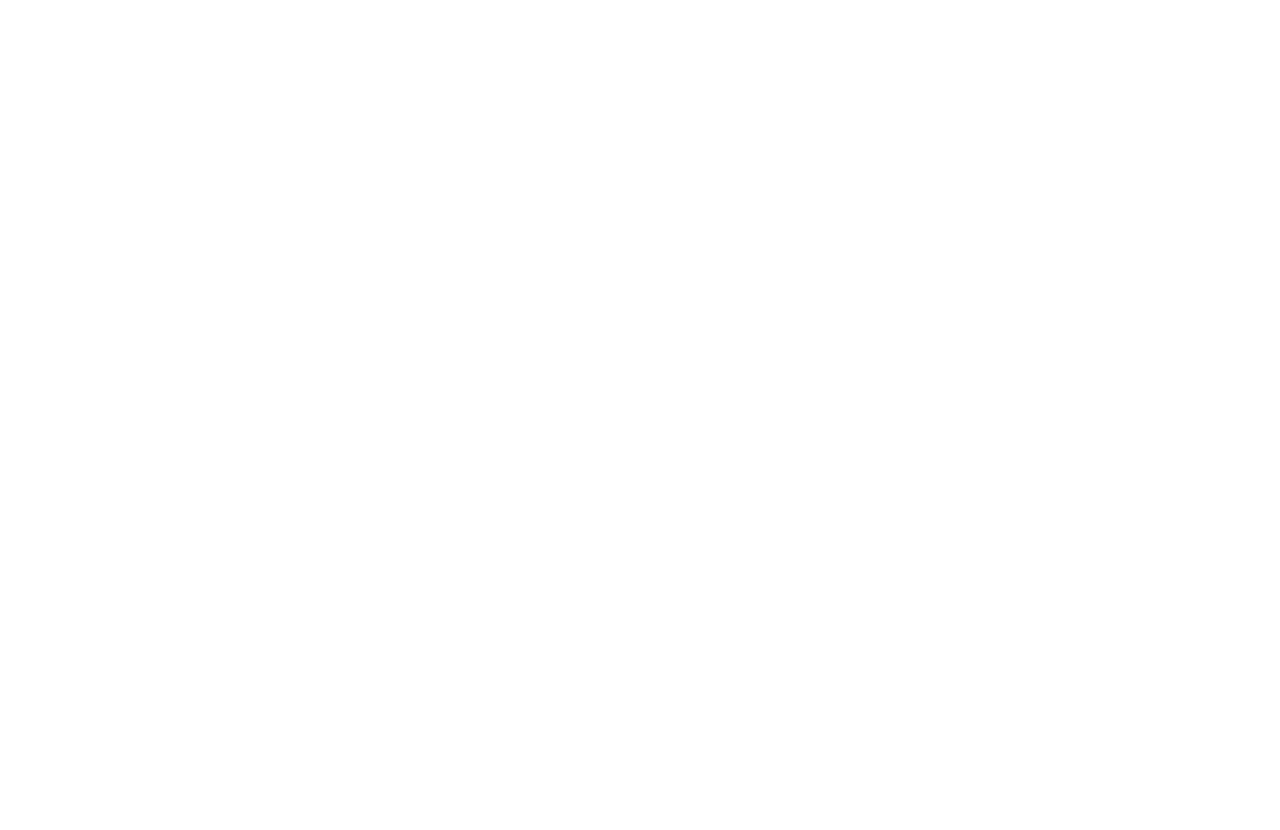
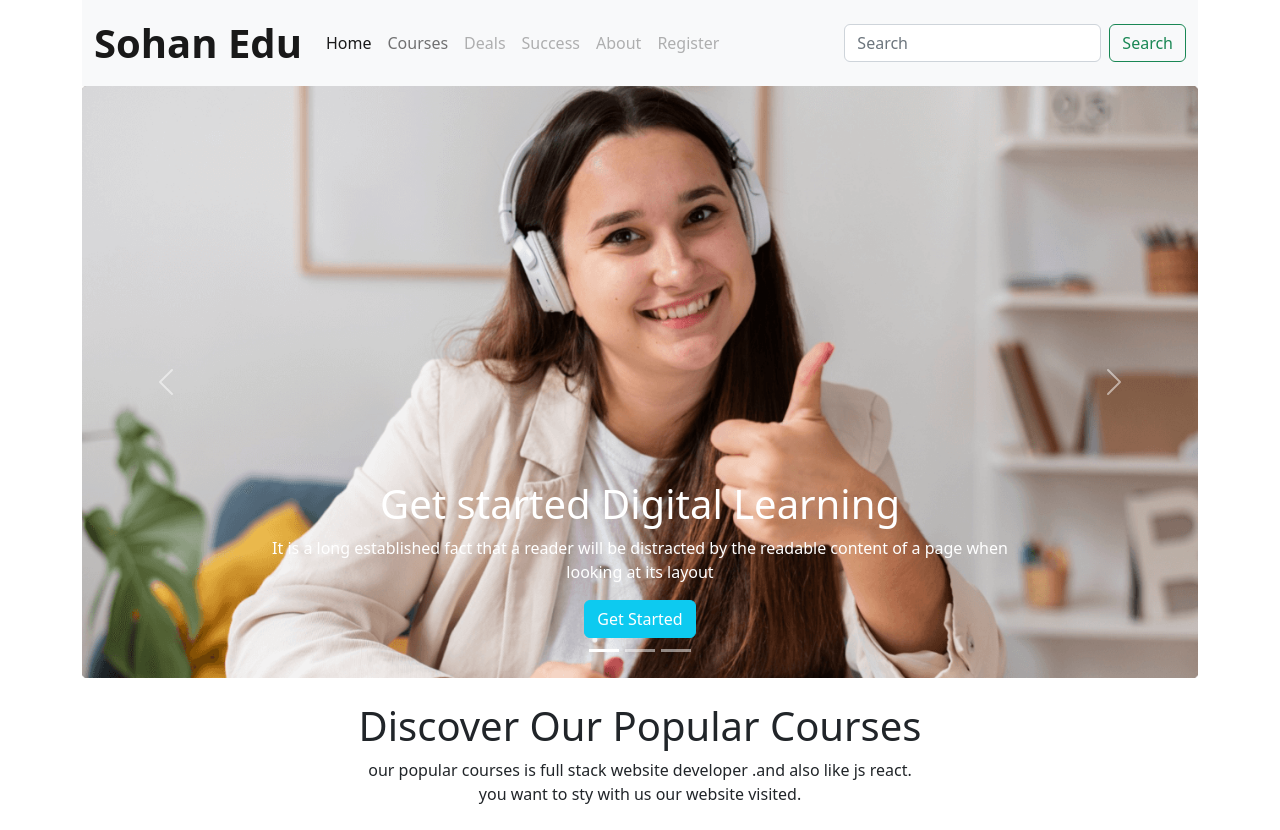
Before and after one commit to sohanthedev/sohan-programming, a plain HTML site: page index.html in a window 1280 px wide. Before the commit the page ends 800 px from the top, so only its background shows below. Drawn offline with nearby package versions, Linux system fonts and the light colour scheme.

Commit message:
header complete commit

```diff
--- a/index.html
+++ b/index.html
@@ -4,14 +4,107 @@
     <meta charset="UTF-8">
     <meta http-equiv="X-UA-Compatible" content="IE=edge">
     <meta name="viewport" content="width=device-width, initial-scale=1.0">
-    <title>sohan programming</title>
+    <title>sohan Edu</title>
     <link href="https://cdn.jsdelivr.net/npm/bootstrap@5.2.0/dist/css/bootstrap.min.css" rel="stylesheet"
         integrity="sha384-gH2yIJqKdNHPEq0n4Mqa/HGKIhSkIHeL5AyhkYV8i59U5AR6csBvApHHNl/vI1Bx" crossorigin="anonymous">
         <link rel="stylesheet" href="style.css">
 </head>
 <body>
+    <header class="container">
+        <nav class="navbar navbar-expand-lg bg-light">
+            <div class="container-fluid">
+                <a class="navbar-brand fs-1 fw-bolder" href="#">Sohan Edu</a>
+                <button class="navbar-toggler" type="button" data-bs-toggle="collapse" data-bs-target="#navbarSupportedContent"
+                    aria-controls="navbarSupportedContent" aria-expanded="false" aria-label="Toggle navigation">
+                    <span class="navbar-toggler-icon"></span>
+                </button>
+                <div class="collapse navbar-collapse" id="navbarSupportedContent">
+                    <ul class="navbar-nav me-auto mb-2 mb-lg-0">
+                        <li class="nav-item">
+                            <a class="nav-link active" aria-current="page" href="#">Home</a>
+                        </li>
+                        <li class="nav-item">
+                            <a class="nav-link" href="#">Courses</a>
+                        </li>
+                        <li class="nav-item">
+                            <a class="nav-link disabled">Deals</a>
+                        </li>
+                        <li class="nav-item">
+                            <a class="nav-link disabled">Success</a>
+                        </li>
+                        <li class="nav-item">
+                            <a class="nav-link disabled">About</a>
+                        </li>
+                        <li class="nav-item">
+                            <a class="nav-link disabled">Register</a>
+                        </li>
+                    </ul>
+                    <form class="d-flex" role="search">
+                        <input class="form-control me-2" type="search" placeholder="Search" aria-label="Search">
+                        <button class="btn btn-outline-success" type="submit">Search</button>
+                    </form>
+                </div>
+            </div>
+        </nav>
+    </header>
+    <section class="container">
+        <div id="carouselExampleCaptions" class="carousel slide" data-bs-ride="false">
+            <div class="carousel-indicators">
+                <button type="button" data-bs-target="#carouselExampleCaptions" data-bs-slide-to="0" class="active"
+                    aria-current="true" aria-label="Slide 1"></button>
+                <button type="button" data-bs-target="#carouselExampleCaptions" data-bs-slide-to="1"
+                    aria-label="Slide 2"></button>
+                <button type="button" data-bs-target="#carouselExampleCaptions" data-bs-slide-to="2"
+                    aria-label="Slide 3"></button>
+            </div>
+            <div class="carousel-inner">
+                <div class="carousel-item active">
+                    <img src="./images/cover/cover-1.png" class="d-block w-100" alt="...">
+                    <div class="carousel-caption d-none d-md-block">
+                        <h1>Get started Digital Learning</h1>
+                        <p>It is a long established fact that a reader will be distracted by the readable content of a page when looking at its
+                        layout</p>
+                        <button class="btn btn-info text-white">Get Started</button>
+                    </div>
+                </div>
+                <div class="carousel-item">
+                    <img src="./images/cover/cover-2.jpg" class="d-block w-100" alt="...">
+                    <div class="carousel-caption d-none d-md-block">
+                        <h1>Get started Digital Learning</h1>
+                        <p>It is a long established fact that a reader will be distracted by the readable content of a page when looking at its
+                            layout</p>
+                        <button class="btn btn-info text-white">Get Started</button>
+                    </div>
+                </div>
+                <div class="carousel-item">
+                    <img src="./images/cover/cover-3.jpg" class="d-block w-100" alt="...">
+                    <div class="carousel-caption d-none d-md-block">
+                        <h1>Get started Digital Learning</h1>
+                        <p>It is a long established fact that a reader will be distracted by the readable content of a page when looking at its
+                            layout</p>
+                        <button class="btn btn-info text-white">Get Started</button>
+                    </div>
+                </div>
+            </div>
+            <button class="carousel-control-prev" type="button" data-bs-target="#carouselExampleCaptions" data-bs-slide="prev">
+                <span class="carousel-control-prev-icon" aria-hidden="true"></span>
+                <span class="visually-hidden">Previous</span>
+            </button>
+            <button class="carousel-control-next" type="button" data-bs-target="#carouselExampleCaptions" data-bs-slide="next">
+                <span class="carousel-control-next-icon" aria-hidden="true"></span>
+                <span class="visually-hidden">Next</span>
+            </button>
+        </div>
+    </section>
 
-
+    <main>
+        <section class="container text-center my-4">
+            <h1>Discover Our Popular Courses</h1>
+            <p>our popular courses is full stack website developer
+                .and also like js react. <br> you want to sty with us our website visited.  </p>
+            <p></p>
+        </section>
+    </main>
 
     <script src="https://cdn.jsdelivr.net/npm/bootstrap@5.2.0/dist/js/bootstrap.bundle.min.js"
         integrity="sha384-A3rJD856KowSb7dwlZdYEkO39Gagi7vIsF0jrRAoQmDKKtQBHUuLZ9AsSv4jD4Xa"
```
